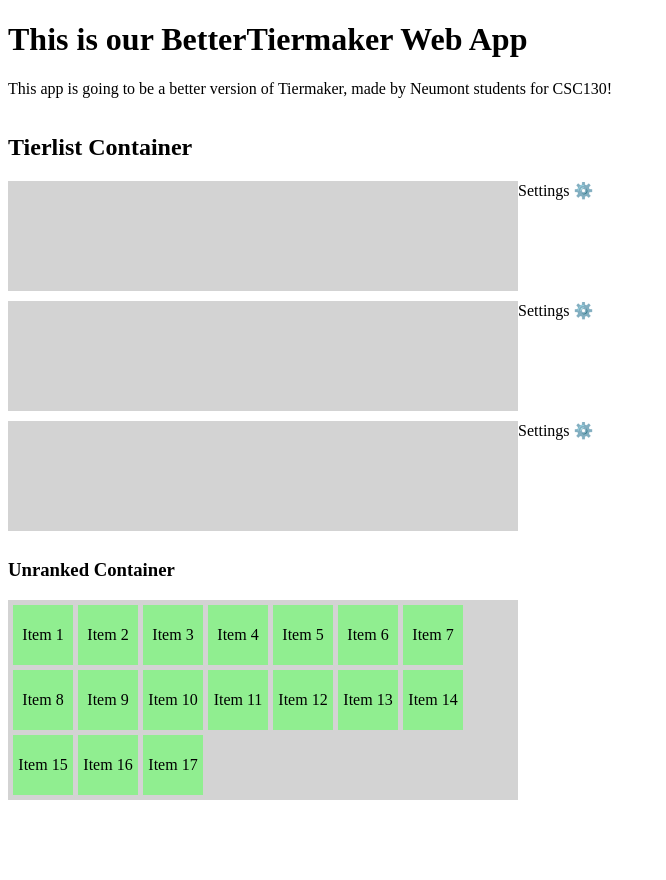
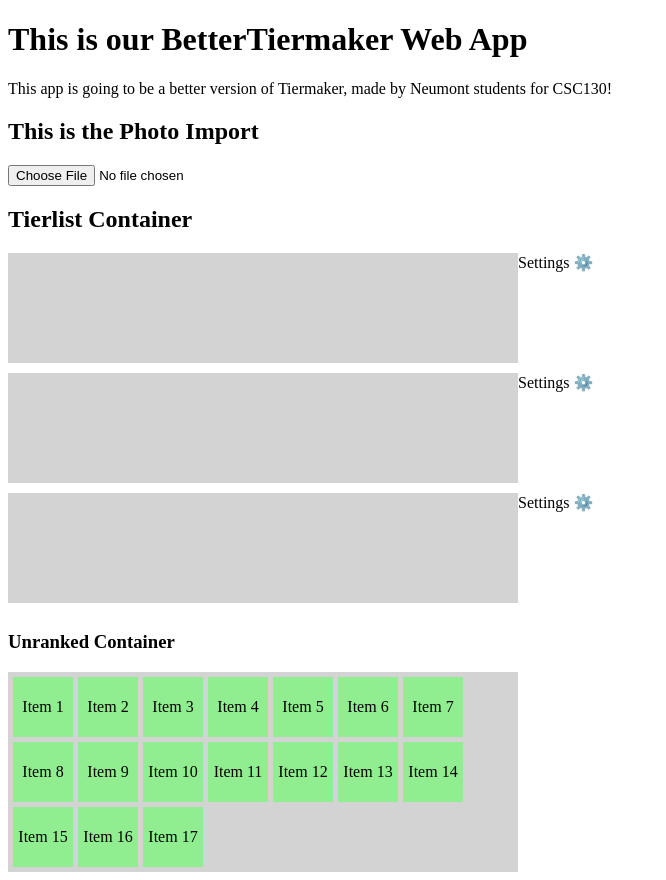
Before and after one commit to jadnf/BetterTiermaker, a React (Create React App) app in the folder front-end/: page / in a window 1280 px wide. Shown: the whole page, without its empty margins (0-666 px from the left). Before the commit the page ends 808 px from the top, so only its background shows below. Built offline with nearby package versions, Linux system fonts and the light colour scheme.

Commit message:
Photo Import

```diff
--- /dev/null
+++ b/front-end/src/components/PhotoImport.jsx
@@ -0,0 +1,36 @@
+import React, { useState } from "react";
+
+function UploadPhoto({ onUpload }) {
+  const [imagePreview, setImagePreview] = useState(null);
+
+  function handleFileChange(e) {
+    const file = e.target.files[0];
+    if (!file) return;
+
+    const imageUrl = URL.createObjectURL(file);
+
+    setImagePreview(imageUrl);
+
+    // send image back to TierlistPage
+    if (onUpload) {
+      onUpload(imageUrl);
+    }
+  }
+
+  return (
+    <div>
+      <h2>This is the Photo Import</h2>
+
+      <input type="file" accept="image/*" onChange={handleFileChange} />
+
+      {imagePreview && (
+        <div>
+          <h3>Preview:</h3>
+          <img src={imagePreview} alt="Uploaded" width="150" />
+        </div>
+      )}
+    </div>
+  );
+}
+
+export default UploadPhoto;
--- a/front-end/src/pages/TierlistPage.jsx
+++ b/front-end/src/pages/TierlistPage.jsx
@@ -5,6 +5,8 @@ import { arrayMove, sortableKeyboardCoordinates } from "@dnd-kit/sortable";
 import TierlistContainer from "../components/TierlistContainer";
 import UnrankedItemsContainer from "../components/UnrankedItemsContainer";
 import Tier from "../components/Tier.jsx";
+import UploadPhoto from "../components/PhotoImport";
+
 
 export default function TierlistPage() {
     // const draggables = [1, 2, 3, 4, 5];
@@ -26,6 +28,7 @@ export default function TierlistPage() {
     return (
         <DndContext sensors={sensors} onDragStart={handleDragStart} onDragEnd={handleDragEnd} onDragOver={handleDragOver}>
             <div>
+                 <UploadPhoto onUpload={handleUpload} />
                 <TierlistContainer >
                     <Tier id="1" items={items['1']}>
                     </Tier>
@@ -135,4 +138,12 @@ export default function TierlistPage() {
     }
     // End of AI-Assisted code
 
+    function handleUpload(imageUrl) {
+  setItems((prev) => ({
+    ...prev,
+    "0": [...prev["0"], imageUrl]
+  }));
 }
+
+
+}
```
